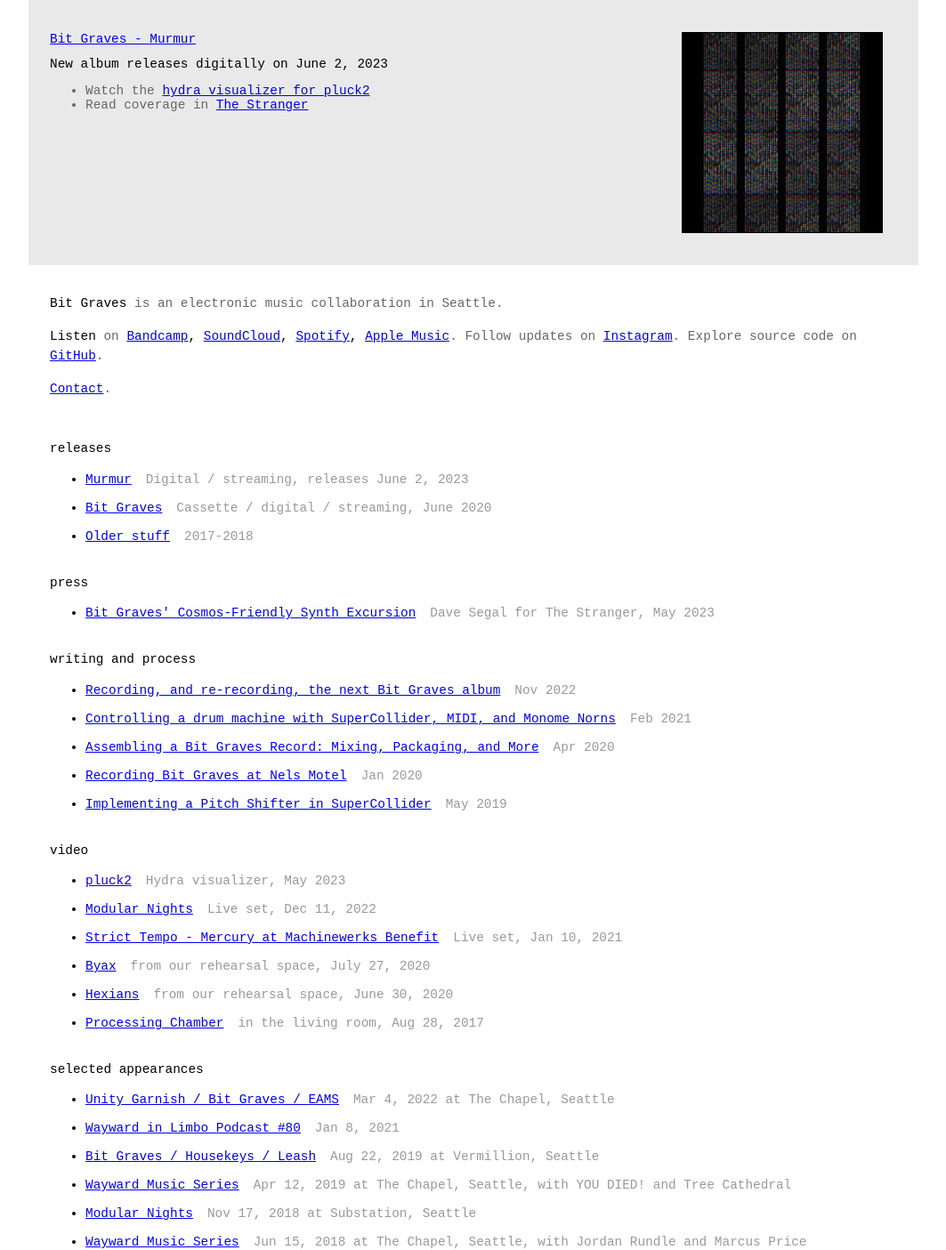
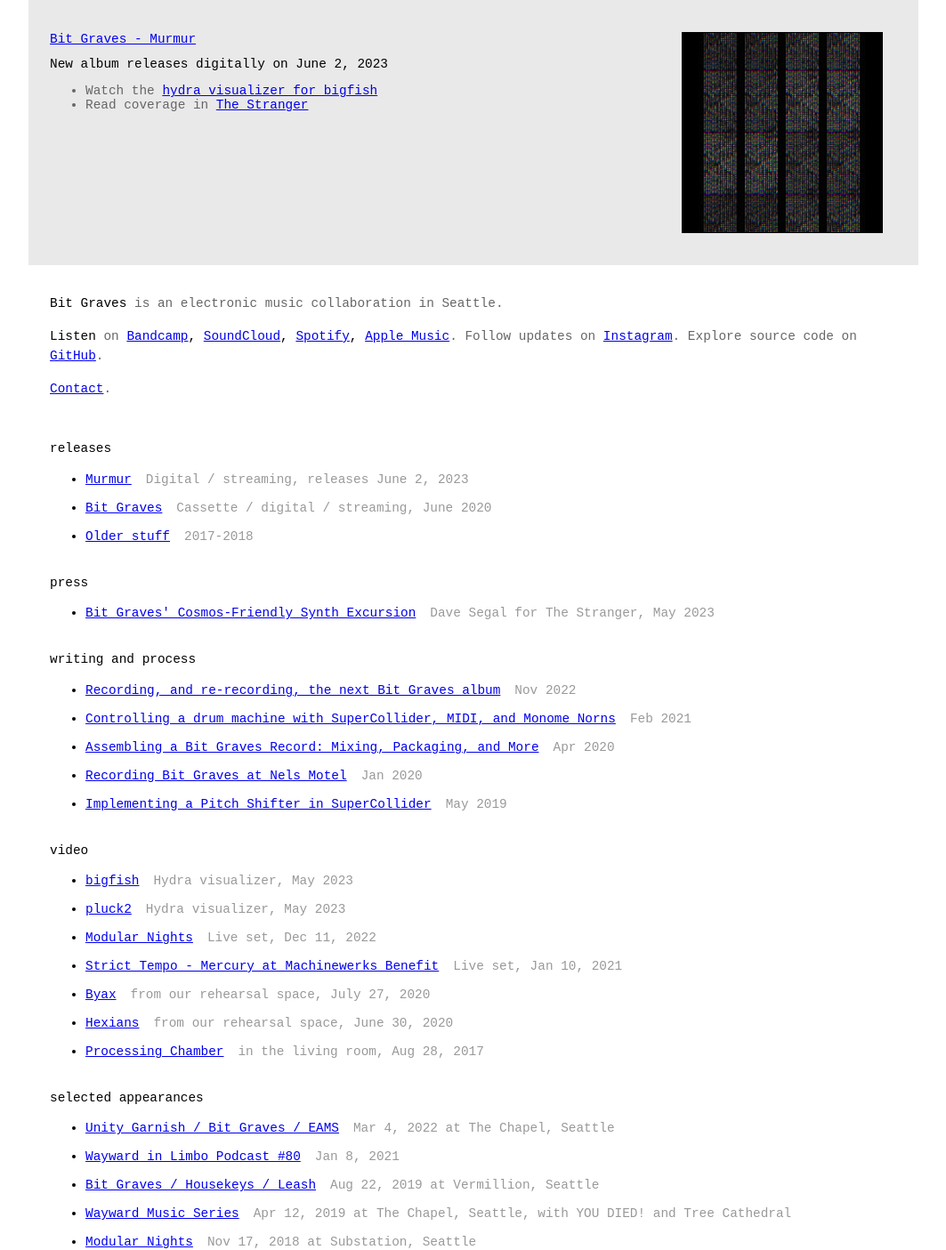
Before and after one commit to bitgraves/bitgraves-www, a React (Create React App) app: page / in a window 1280 px wide. Shown: the top 1405 px of the page at 89% size, without its empty margins (108-1171 px from the left). Built offline with nearby package versions, Linux system fonts and the light colour scheme.

Commit message:
add bigfish video link

```diff
--- a/src/App.js
+++ b/src/App.js
@@ -113,6 +113,11 @@
 
 const VIDEO_LINKS = [
   {
+    name: 'bigfish',
+    url: 'https://youtu.be/E-kVV_5_Th4',
+    details: 'Hydra visualizer, May 2023',
+  },
+  {
     name: 'pluck2',
     url: 'https://youtu.be/UTMJtcyKYT0',
     details: 'Hydra visualizer, May 2023',
@@ -216,8 +221,8 @@
             {/* TODO: temp for murmur */}
             <li>
               Watch the{' '}
-              <a href="https://youtu.be/UTMJtcyKYT0" target="_blank" rel="noopener noreferrer">
-                hydra visualizer for pluck2
+              <a href="https://youtu.be/E-kVV_5_Th4" target="_blank" rel="noopener noreferrer">
+                hydra visualizer for bigfish
               </a>
             </li>
             <li>
```
